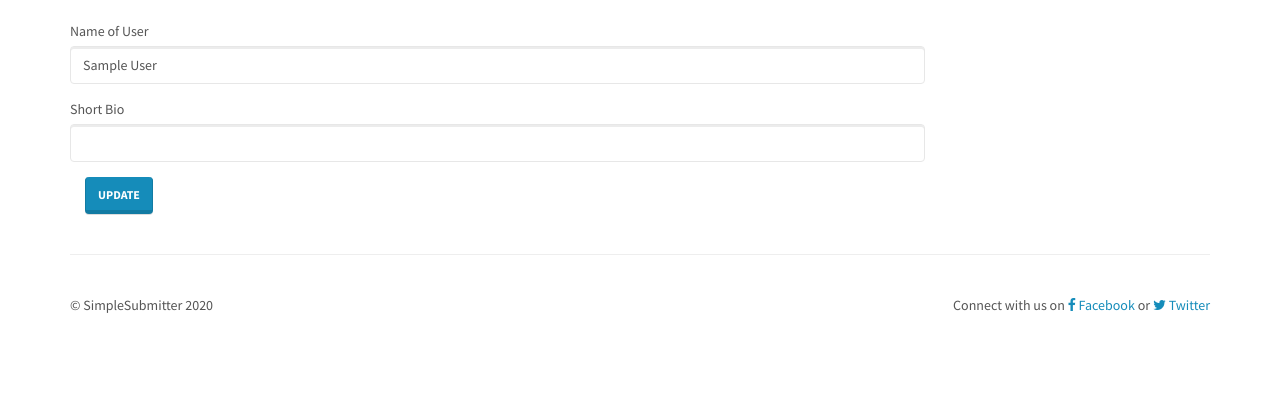
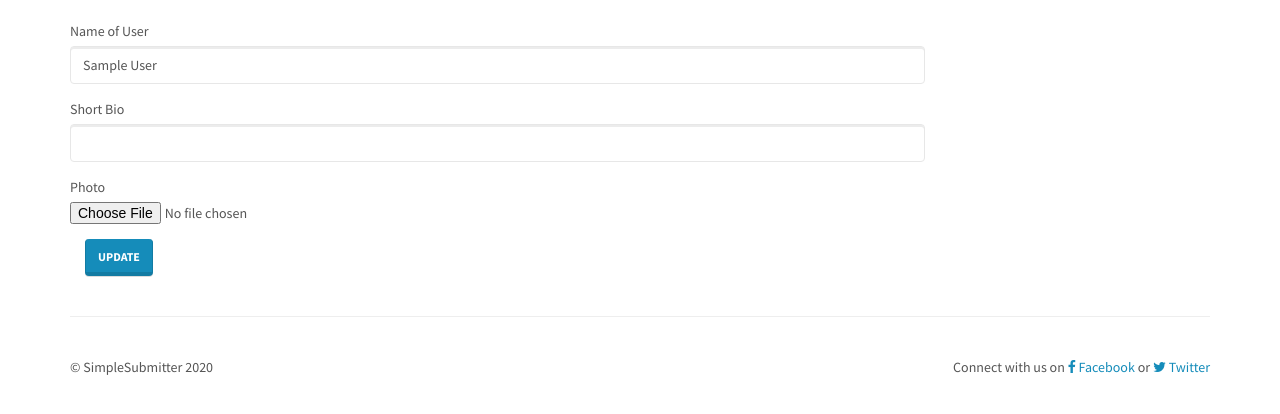
Before and after one commit to thayer6/cookiedough, a Django app: page /users/~update/ in a window 1280 px wide. Shown: the part 189-603 px from the top of the page. Run offline with Django 3.2, Linux system fonts and the light colour scheme; the visitor is signed in with stand-in values (Sample User, id 1); data comes from the database, SQL or seed files in the repository; some libraries are stand-ins or nearby versions.

Commit message:
add photo to user model

```diff
--- a/cookiedough/templates/users/user_detail.html
+++ b/cookiedough/templates/users/user_detail.html
@@ -7,7 +7,7 @@
 {% block content %}
 <div class="container profile-head">
   <div class="row">
-      <div class="col-sm-2"><img title="profile picture" class="img-circle img-responsive" src="{% thumbnail user.profile.picture|default:'default_profile.png' 140x140 crop %}">
+      <div class="col-sm-2"><img title="profile picture" class="img-circle img-responsive" src="{% thumbnail user.user.photo.url|default:'default_profile.png' 140x140 crop %}">
       </div>
     <br>
     <h1 class="text-primary">{{user.name}}</h1>
--- a/cookiedough/templates/users/user_form.html
+++ b/cookiedough/templates/users/user_form.html
@@ -8,7 +8,7 @@
 
 <div class="container profile-head">
   <div class="row">
-      <div class="col-sm-2"><img title="profile picture" class="img-circle img-responsive" src="{% thumbnail user.profile.picture|default:'default_profile.png' 140x140 crop %}">
+      <div class="col-sm-2"><img title="profile picture" class="img-circle img-responsive" src="{% thumbnail user.user.photo.url|default:'default_profile.png' 140x140 crop %}">
       </div>
     <br>
     <h1 class="text-primary">{{user.name}}</h1>
--- a/cookiedough/users/models.py
+++ b/cookiedough/users/models.py
@@ -1,4 +1,5 @@
 from django.contrib.auth.models import AbstractUser
+from django.db import models
 from django.db.models import CharField
 from django.urls import reverse
 from django.utils.translation import gettext_lazy as _
@@ -11,6 +12,7 @@ class User(AbstractUser):
     # add bio to user info
     name = CharField(_("Name of User"), blank=True, max_length=255)
     bio = CharField(("Short Bio"), blank=True, max_length=500)
+    photo = models.ImageField(upload_to="profile_pics", blank=True)
 
     def get_absolute_url(self):
         """Get url for user's detail view.
--- a/cookiedough/users/views.py
+++ b/cookiedough/users/views.py
@@ -21,7 +21,7 @@ user_detail_view = UserDetailView.as_view()
 class UserUpdateView(LoginRequiredMixin, UpdateView):
 
     model = User
-    fields = ["name", "bio"]
+    fields = ["name", "bio", "photo"]
 
     def get_success_url(self):
         return reverse("users:detail", kwargs={"username": self.request.user.username})
```
Also changed, not shown: cookiedough/users/migrations/0003_user_photo.py (added).
